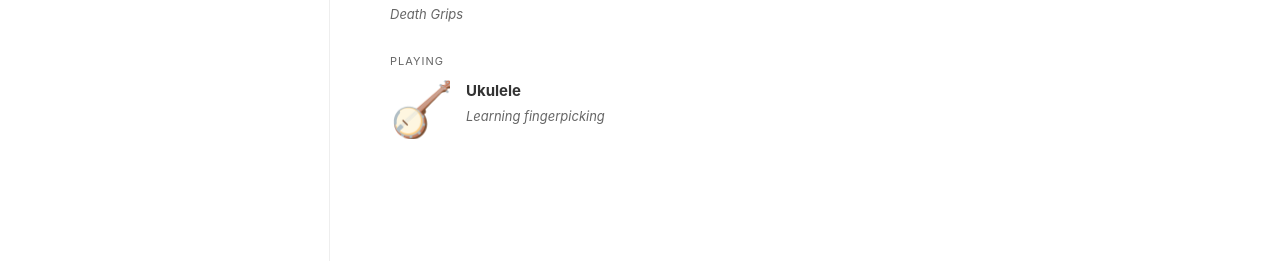
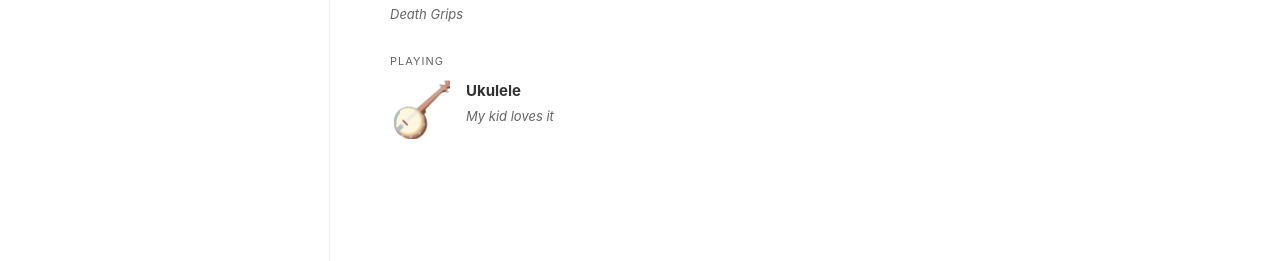
Before and after one commit to kevkjun/kevkjun.github.io, a Jekyll site: the page built from interests.md, in a window 1280 px wide. Shown: the part 639-900 px from the top of the page. Built offline with Jekyll 4.4.1, drawn with Linux system fonts in a browser that asks for light colours.

Commit message:
Update interests

```diff
--- a/interests.md
+++ b/interests.md
@@ -93,7 +93,7 @@ permalink: /interests/
     </svg>
     <div class="playing-now-meta">
       <div class="project-title">Ukulele</div>
-      <div class="project-description">Learning fingerpicking</div>
+      <div class="project-description">My kid loves it</div>
     </div>
   </div>
 </div>
```
